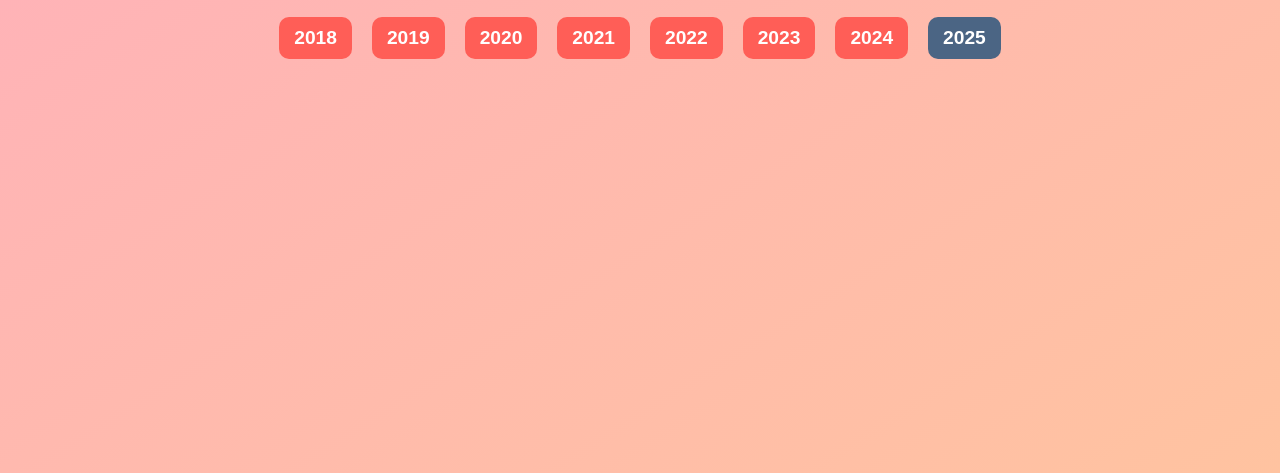
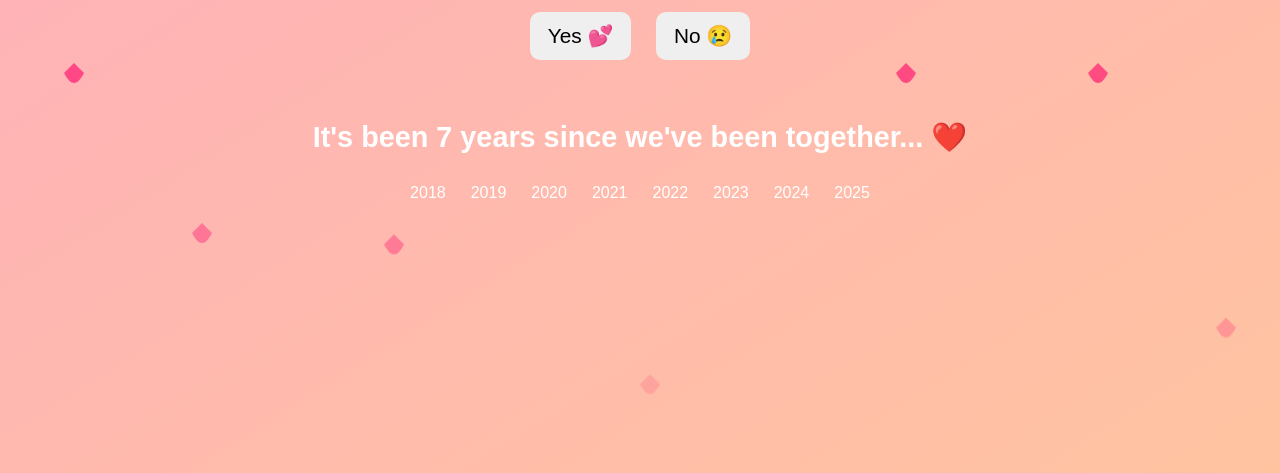
Before and after one commit to anadimi30/valentine-website, a plain HTML site: page index.html in a window 1280 px wide. Shown: the part 327-800 px from the top of the page. Drawn offline with Linux system fonts and the light colour scheme.

Commit message:
Final update: floating hearts, better spacing, and smooth animations

```diff
--- a/index.html
+++ b/index.html
@@ -7,6 +7,17 @@
   <link rel="stylesheet" href="style.css">
 </head>
 <body>
+
+  <!-- Floating Hearts Animation -->
+  <div class="hearts-container">
+    <div class="heart"></div>
+    <div class="heart"></div>
+    <div class="heart"></div>
+    <div class="heart"></div>
+    <div class="heart"></div>
+    <div class="heart"></div>
+    <div class="heart"></div>
+  </div>
 
   <div class="container">
     <h1>Will You Be My Valentine?</h1>
--- a/style.css
+++ b/style.css
@@ -1,5 +1,46 @@
-/* Bring back the warm Valentine's theme */
-body {
+/* ❤️ Floating Hearts Animation */
+@keyframes float-hearts {
+    0% {
+      transform: translateY(0);
+      opacity: 0;
+    }
+    50% {
+      opacity: 1;
+    }
+    100% {
+      transform: translateY(-100vh);
+      opacity: 0;
+    }
+  }
+
+  .hearts-container {
+    position: fixed;
+    width: 100%;
+    height: 100vh;
+    overflow: hidden;
+    z-index: -1;
+  }
+
+  .heart {
+    position: absolute;
+    bottom: -10px;
+    width: 20px;
+    height: 20px;
+    background-color: rgba(255, 0, 102, 0.6);
+    clip-path: path("M10 0 L20 10 Q10 30 0 10 L10 0 Z");
+    animation: float-hearts linear infinite;
+  }
+
+  .heart:nth-child(1) { left: 5%; animation-duration: 8s; animation-delay: 1s; }
+  .heart:nth-child(2) { left: 15%; animation-duration: 10s; animation-delay: 2s; }
+  .heart:nth-child(3) { left: 30%; animation-duration: 7s; animation-delay: 3s; }
+  .heart:nth-child(4) { left: 50%; animation-duration: 9s; animation-delay: 4s; }
+  .heart:nth-child(5) { left: 70%; animation-duration: 6s; animation-delay: 2s; }
+  .heart:nth-child(6) { left: 85%; animation-duration: 8s; animation-delay: 1s; }
+  .heart:nth-child(7) { left: 95%; animation-duration: 11s; animation-delay: 3s; }
+
+  /* ✨ Bring back the warm Valentine's theme */
+  body {
     font-family: 'Arial', sans-serif;
     background: linear-gradient(to bottom right, #ffafbd, #ffc3a0);
     display: flex;
@@ -12,86 +53,52 @@ body {
     color: white;
   }
 
-  /* Fix buttons */
+  /* 📝 Improve spacing & typography */
+  .container {
+    padding: 30px;
+  }
+
+  h1 {
+    font-size: 2.5rem;
+    margin-bottom: 20px;
+  }
+
+  .timeline-title {
+    font-size: 1.8rem;
+    margin-top: 50px;
+    font-weight: bold;
+  }
+
   button {
-    font-size: 1.2rem;
-    padding: 10px 15px;
+    font-size: 1.3rem;
+    padding: 12px 18px;
     border: none;
-    border-radius: 5px;
+    border-radius: 10px;
     cursor: pointer;
     transition: all 0.3s ease;
-    margin: 5px;
+    margin: 10px;
   }
 
-  #yes-btn {
-    background: #ff5e57;
-    color: white;
+  #response {
+    font-size: 1.2rem;
+    margin-top: 20px;
   }
 
-  #yes-btn:hover {
-    background: #ff3b3b;
-  }
-
-  #no-btn {
-    background: #4b6584;
-    color: white;
-  }
-
-  #no-btn:hover {
-    background: #3b3b98;
-  }
-
-  /* Make the timeline horizontal and centered */
+  /* 🕐 Improve spacing for timeline */
   .timeline {
     display: flex;
     justify-content: center;
     align-items: center;
-    gap: 20px;
-    margin-top: 20px;
+    gap: 25px;
+    margin-top: 30px;
   }
 
-  .year-btn {
-    padding: 10px 15px;
-    background: #ff5e57;
-    color: white;
-    font-size: 1.2rem;
-    font-weight: bold;
-    border-radius: 10px;
-    cursor: pointer;
-    transition: 0.3s;
+  /* Make images fade in smoothly */
+  #year-image, #year-text {
+    opacity: 0;
+    transition: opacity 0.5s ease-in-out;
   }
 
-  .year-btn:hover {
-    background: #ff3b3b;
+  #year-image.show, #year-text.show {
+    opacity: 1;
   }
-
-  /* Special styling for 2025 */
-  .future {
-    background: #4b6584 !important;
-  }
-
-  .image-container {
-    display: flex;
-    flex-direction: column;
-    align-items: center;
-    margin-top: 20px;
-    min-height: 250px; /* Prevents page shifting */
-  }
-
-  /* Make images look soft and beautiful */
-  #year-image {
-    width: 250px;
-    height: 250px;
-    object-fit: cover;
-    border-radius: 15px;
-    box-shadow: 0px 4px 10px rgba(0, 0, 0, 0.3);
-    display: none; /* Hidden by default */
-  }
-
-  /* Show the text for 2025 */
-  #year-text {
-    font-size: 1.2rem;
-    color: white;
-    margin-top: 10px;
-    display: none;
-  }
```
